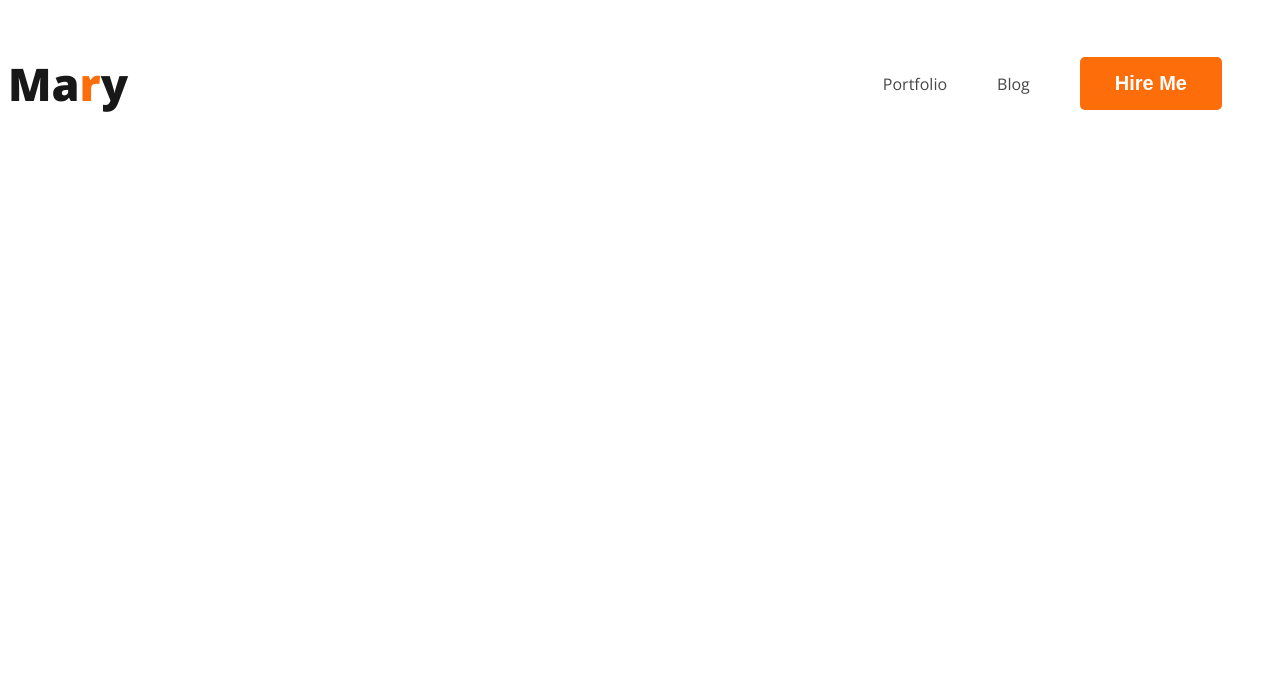
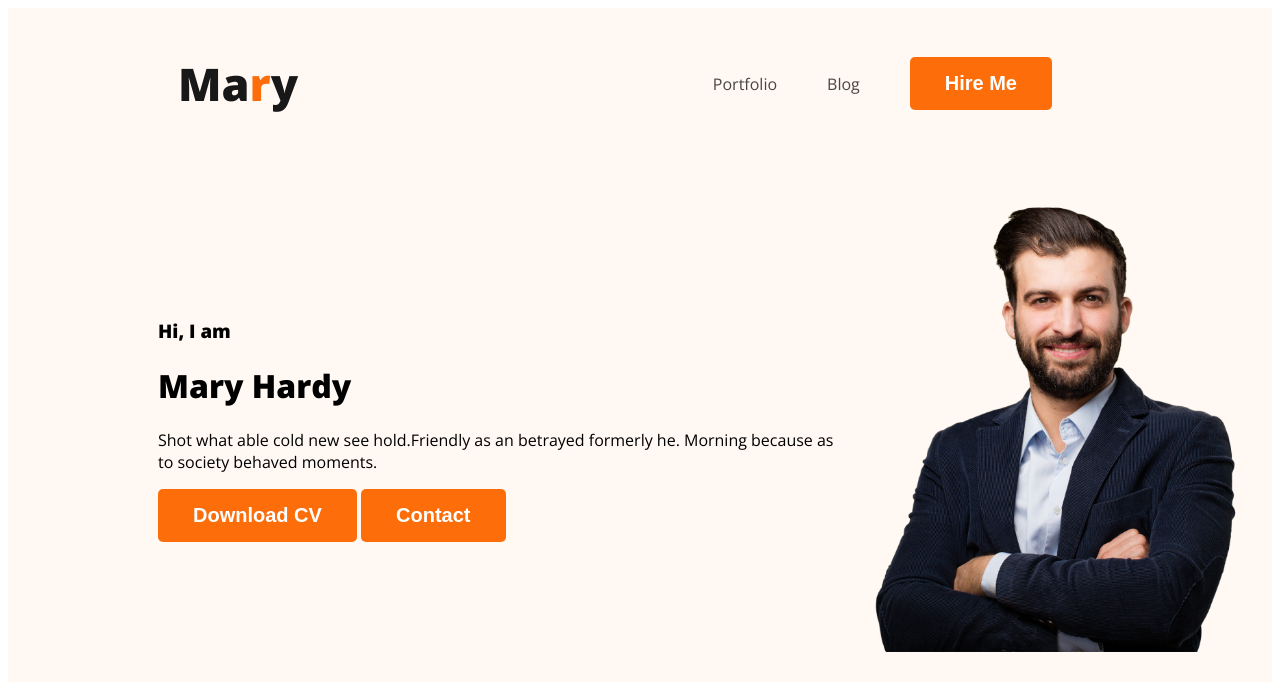
Before and after one commit to mahdithedeveloper/new-developer-portfolio, a plain HTML site: page index.html in a window 1280 px wide. Drawn offline with nearby package versions, Linux system fonts and the light colour scheme.

Commit message:
added banner

```diff
--- a/index.html
+++ b/index.html
@@ -10,7 +10,7 @@
 <link href="https://fonts.googleapis.com/css2?family=Open+Sans:wght@400;800&display=swap" rel="stylesheet">
 </head>
 <body>
-    <header>
+    <header class="header">
         <nav>
            <h3 class="nav-title">Ma<span class="text-primary">r</span>y</h3>
            <ul>
@@ -19,6 +19,17 @@
             <li><button class="btn-primary">Hire Me</button></li>
            </ul>
         </nav>
+        <div class="banner">
+            <div class="banner-content">
+                <h3 class="banner-starting">Hi, I  am</h3>
+                <h1 class="banner-title">Mary Hardy</h1>
+                <p>Shot what able cold new see hold.Friendly as an betrayed formerly he. Morning because as to society behaved moments.</p>
+                <button class="btn-primary">Download CV</button>
+                <button class="btn-primary">Contact</button>
+
+            </div>
+            <img class="profile-picture" src="images/hardy.png" alt="">
+        </div>
     </header>
     <main></main>
     <footer></footer>
--- a/styles/portfolio.css
+++ b/styles/portfolio.css
@@ -1,13 +1,15 @@
+/* nav related styles */
 body{
-
     font-family: 'Open Sans', sans-serif;
 }
 .text-primary{
    color:#FD6E0A ;
 }
 nav{
+    margin: 0 170px ;
     display: flex;
     justify-content: space-between;
+
 }
 .nav-title{
     color: #181818;
@@ -38,3 +40,20 @@ nav a{
     font-weight: 700;
     padding:15px 35px;
 }
+
+/* header related styles */
+.header{
+    background-color:#FFF8F3;
+}
+.banner{
+    padding: 30px 30px 30px 150px;
+    display: flex;
+    align-items: center;
+
+}
+.profile-picture{
+    width: 400px;
+
+
+
+}
```
Also changed, not shown: images/developer.png (added), images/hardy.png (added), images/header_bg.png (added), images/icons/facebook.png (added), images/icons/insta.png (added), images/icons/js.png (added), images/icons/mongo.png (added), images/icons/nodejs.png (added), images/icons/react.png (added), images/icons/twitter.png (added).
